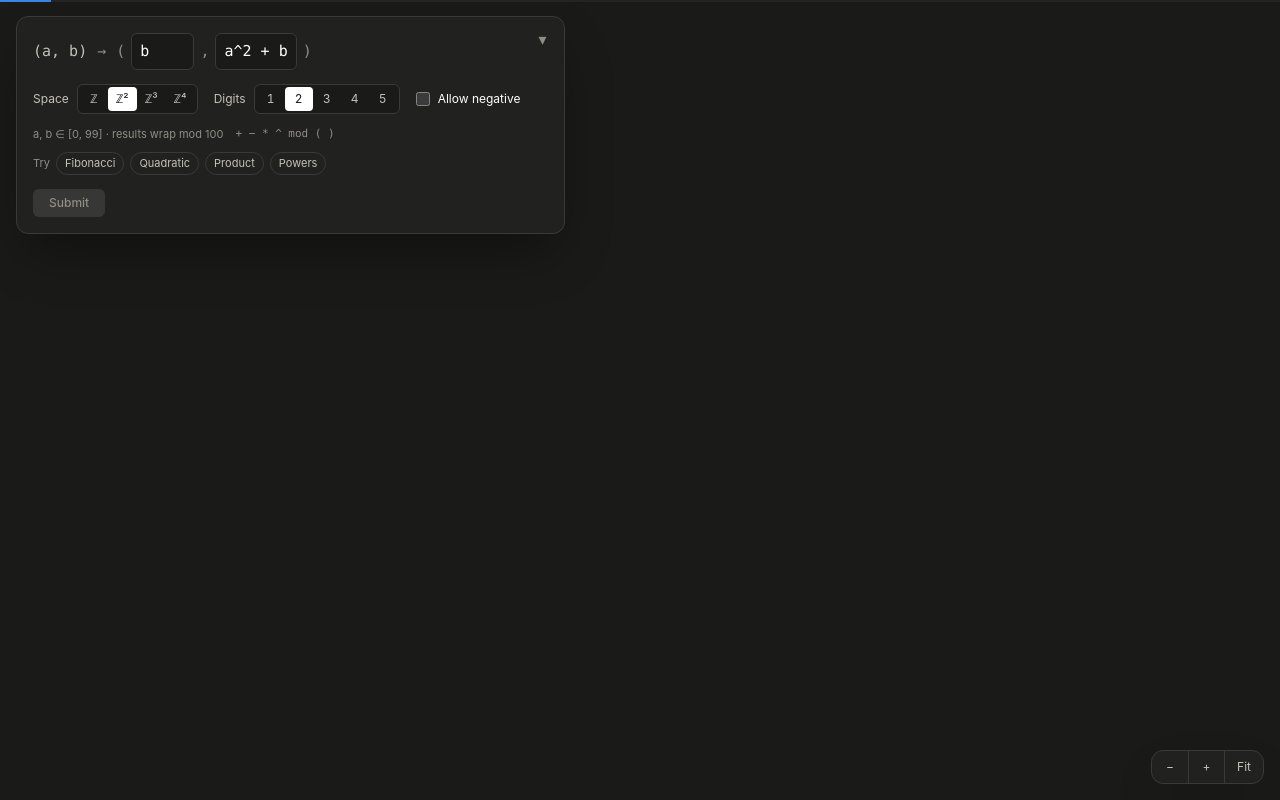
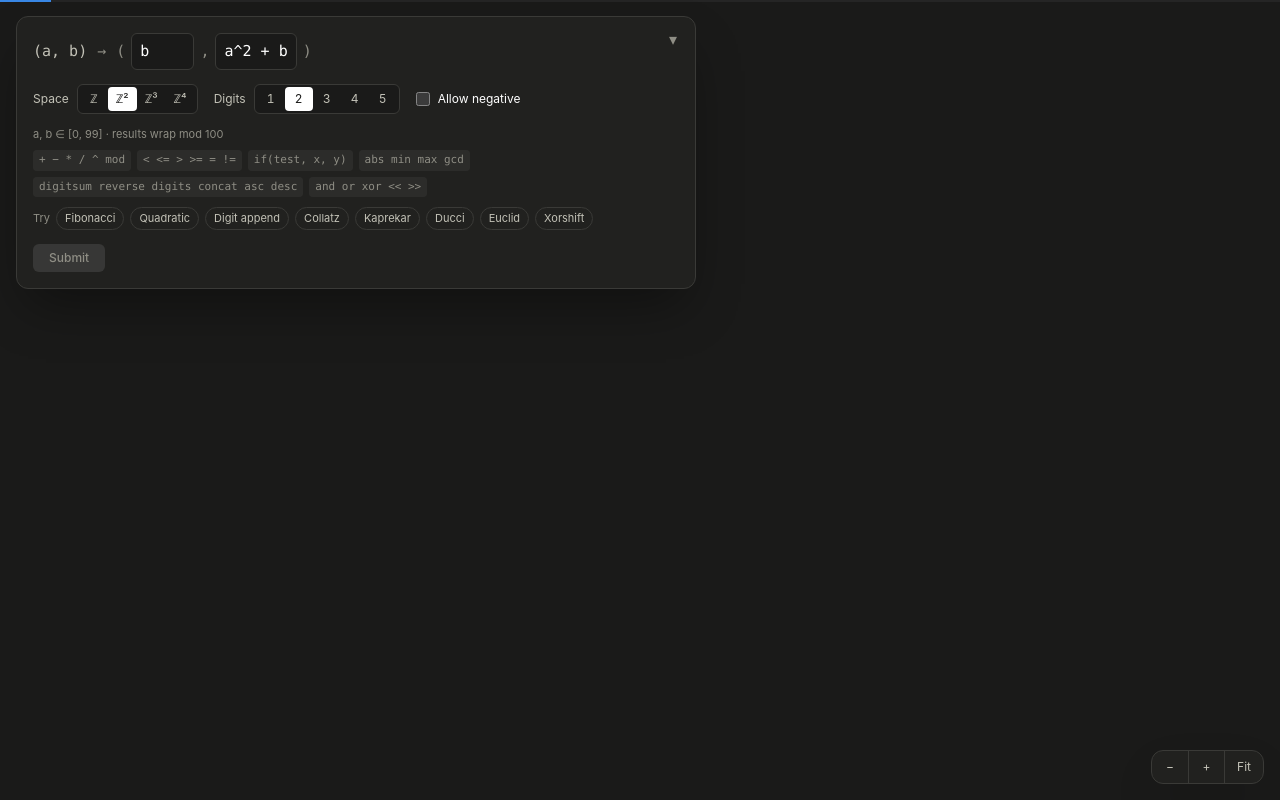
Before and after one commit to ExxLiang193/FunctionalGraphExplorer, a React (Vite) app: page / in a window 1280 px wide. Built offline with nearby package versions, Linux system fonts and the light colour scheme; the HTML template or start-up script is replaced by a standard one.

Commit message:
Show syntax hints and add examples for the new operations
Co-Authored-By: Claude Opus 5.5 <noreply@anthropic.com>

```diff
--- a/src/App.jsx
+++ b/src/App.jsx
@@ -10,10 +10,22 @@ const DEFAULTS = {
   4: ['b', 'c', 'd', 'a*b + c*d'],
 }
 const EXAMPLES = [
-  { name: 'Fibonacci', f: ['b', 'a + b'] },
-  { name: 'Quadratic', f: ['b', 'a^2 + b'] },
-  { name: 'Product', f: ['a*b + 1', 'a + b'] },
-  { name: 'Powers', f: ['a^b', 'b - a'] },
+  { name: 'Fibonacci', dims: 2, digits: 2, f: ['b', 'a + b'] },
+  { name: 'Quadratic', dims: 2, digits: 2, f: ['b', 'a^2 + b'] },
+  { name: 'Digit append', dims: 2, digits: 1, f: ['if(a+b < 10, b, 1)', '(a+b) mod 10'] },
+  { name: 'Collatz', dims: 1, digits: 3, f: ['if(a mod 2 = 0, a/2, 3a + 1)'] },
+  { name: 'Kaprekar', dims: 1, digits: 4, f: ['desc(a) - asc(a)'] },
+  { name: 'Ducci', dims: 4, digits: 1, f: ['abs(a-b)', 'abs(b-c)', 'abs(c-d)', 'abs(d-a)'] },
+  { name: 'Euclid', dims: 2, digits: 2, f: ['abs(a-b)', 'min(a, b)'] },
+  { name: 'Xorshift', dims: 1, digits: 4, f: ['a xor (a << 3) xor (a >> 2)'] },
+]
+const SYNTAX = [
+  '+ − * / ^ mod',
+  '< <= > >= = !=',
+  'if(test, x, y)',
+  'abs min max gcd',
+  'digitsum reverse digits concat asc desc',
+  'and or xor << >>',
 ]
 const SUP = ['', '', '²', '³', '⁴']
 const sup = (n) => String(n).replace(/\d/g, (d) => '⁰¹²³⁴⁵⁶⁷⁸⁹'[d])
@@ -216,18 +228,22 @@ export default function App() {
           <span>
             {vars.join(', ')} ∈ {range} · {negative ? `results keep their sign and last ${digits} digit${digits > 1 ? 's' : ''}` : `results wrap mod ${P.toLocaleString()}`}
           </span>
-          <span className="font-mono">+ − * ^ mod ( )</span>
         </div>
-        {dims === 2 && (
+        <div className="mt-2 flex flex-wrap gap-1.5 font-mono text-[11px] text-ink-3">
+          {SYNTAX.map((t) => (
+            <span key={t} className="rounded bg-white/5 px-1.5 py-0.5">{t}</span>
+          ))}
+        </div>
+        {
           <div className="mt-2.5 flex flex-wrap items-center gap-1.5 text-[11px] text-ink-3">
             Try
             {EXAMPLES.map((ex) => (
-              <button key={ex.name} type="button" onClick={() => setByDims((m) => ({ ...m, 2: ex.f }))} className="rounded-full border border-line px-2 py-0.5 text-ink-2 transition-colors hover:border-ink-3 hover:text-ink">
+              <button key={ex.name} type="button" onClick={() => { setDims(ex.dims); setDigits(ex.digits); setNegative(false); setByDims((m) => ({ ...m, [ex.dims]: ex.f })) }} className="rounded-full border border-line px-2 py-0.5 text-ink-2 transition-colors hover:border-ink-3 hover:text-ink">
                 {ex.name}
               </button>
             ))}
           </div>
-        )}
+        }
         <div className="mt-3.5 flex items-center gap-3">
           <button
             type="submit"
```
